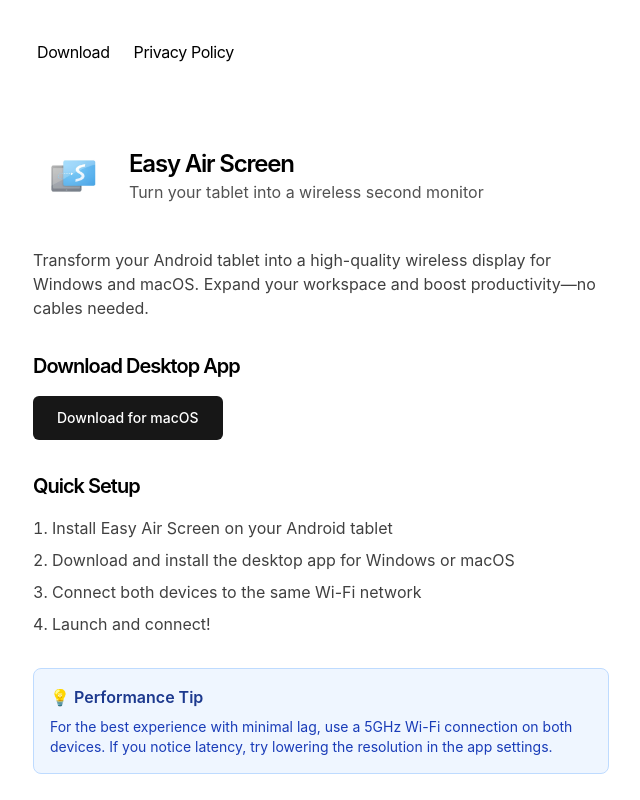
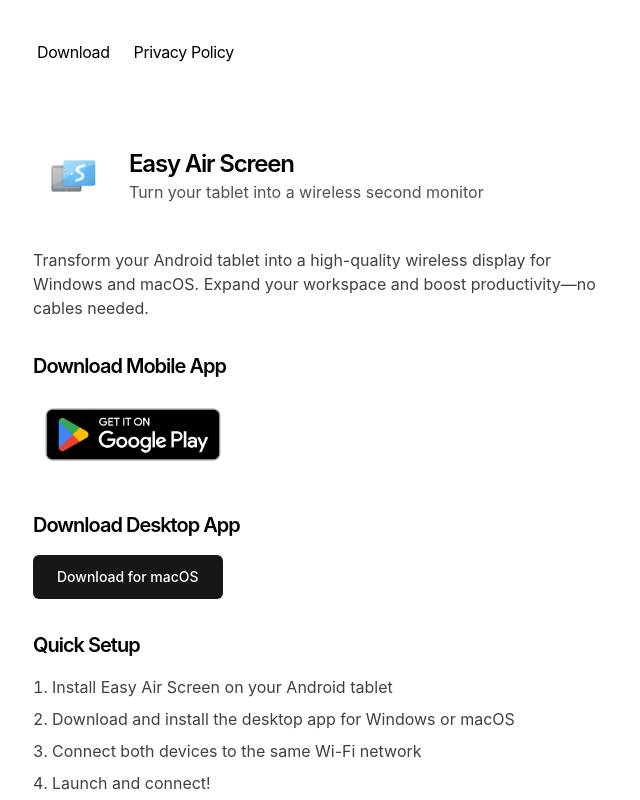
Before and after one commit to Cottonray/easy-air-screen-web, a Next.js app: page / in a window 1280 px wide. Shown: the top 800 px of the page, without its empty margins (319-959 px from the left). Built offline with nearby package versions, Linux system fonts and the light colour scheme.

Commit message:
수ㅡ정

```diff
--- a/app/page.tsx
+++ b/app/page.tsx
@@ -26,6 +26,24 @@
           Transform your Android tablet into a high-quality wireless display for Windows and macOS.
           Expand your workspace and boost productivity—no cables needed.
         </p>
+      </div>
+
+      <div className="my-8">
+        <h2 className="mb-4 text-xl font-semibold tracking-tighter">Download Mobile App</h2>
+        <a
+          href="https://play.google.com/store/apps/details?id=com.somnal.app.easy.air.screen"
+          target="_blank"
+          rel="noopener noreferrer"
+          className="inline-block"
+        >
+          <Image
+            src="/images/google-play-badge.png"
+            alt="Get it on Google Play"
+            width={200}
+            height={77}
+            className="hover:opacity-80 transition-opacity"
+          />
+        </a>
       </div>
 
       <div className="my-8">
--- /dev/null
+++ b/next.config.js
@@ -0,0 +1,14 @@
+/** @type {import('next').NextConfig} */
+const nextConfig = {
+  images: {
+    remotePatterns: [
+      {
+        protocol: 'https',
+        hostname: 'play.google.com',
+        pathname: '/intl/**',
+      },
+    ],
+  },
+}
+
+module.exports = nextConfig
```
Also changed, not shown: public/images/google-play-badge.png (added).
